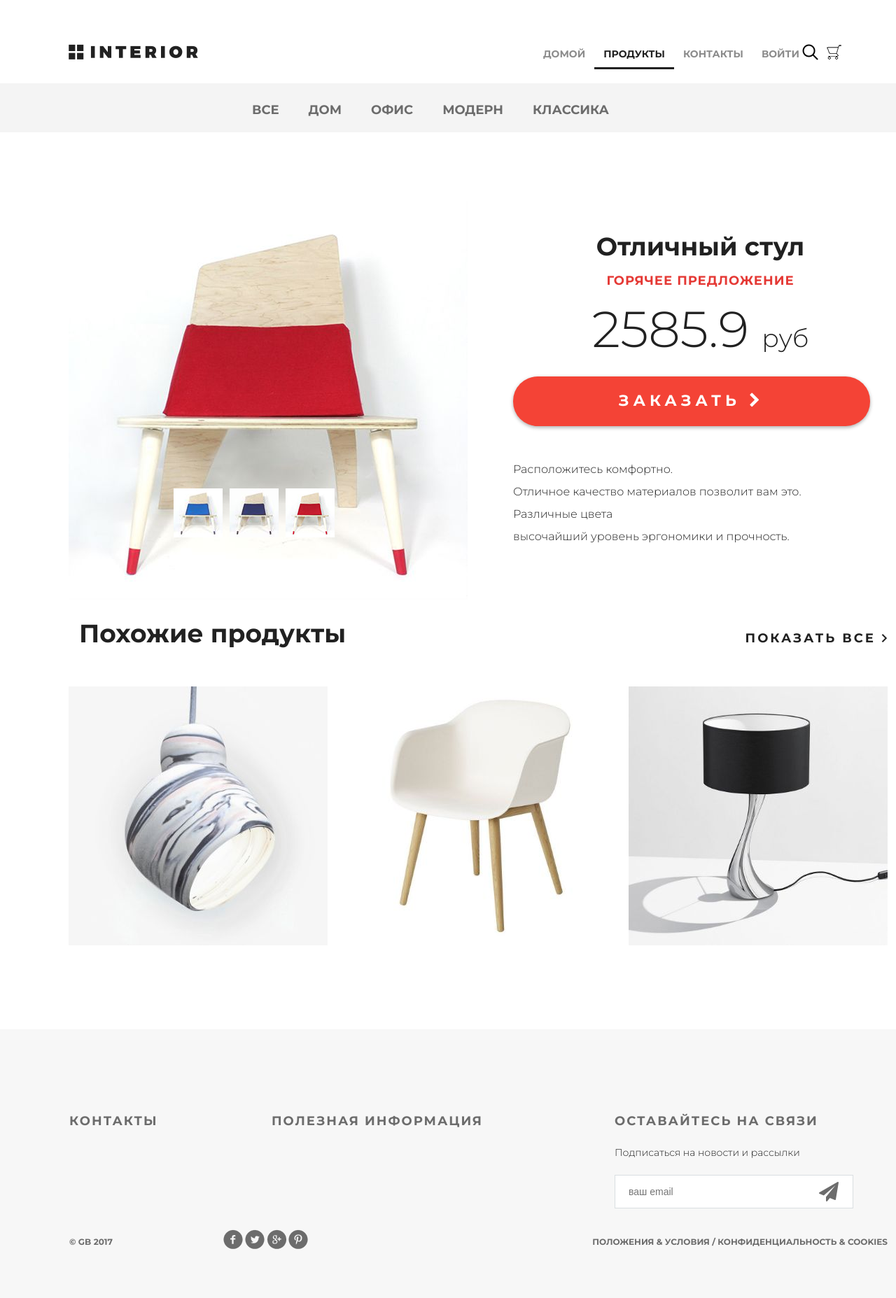
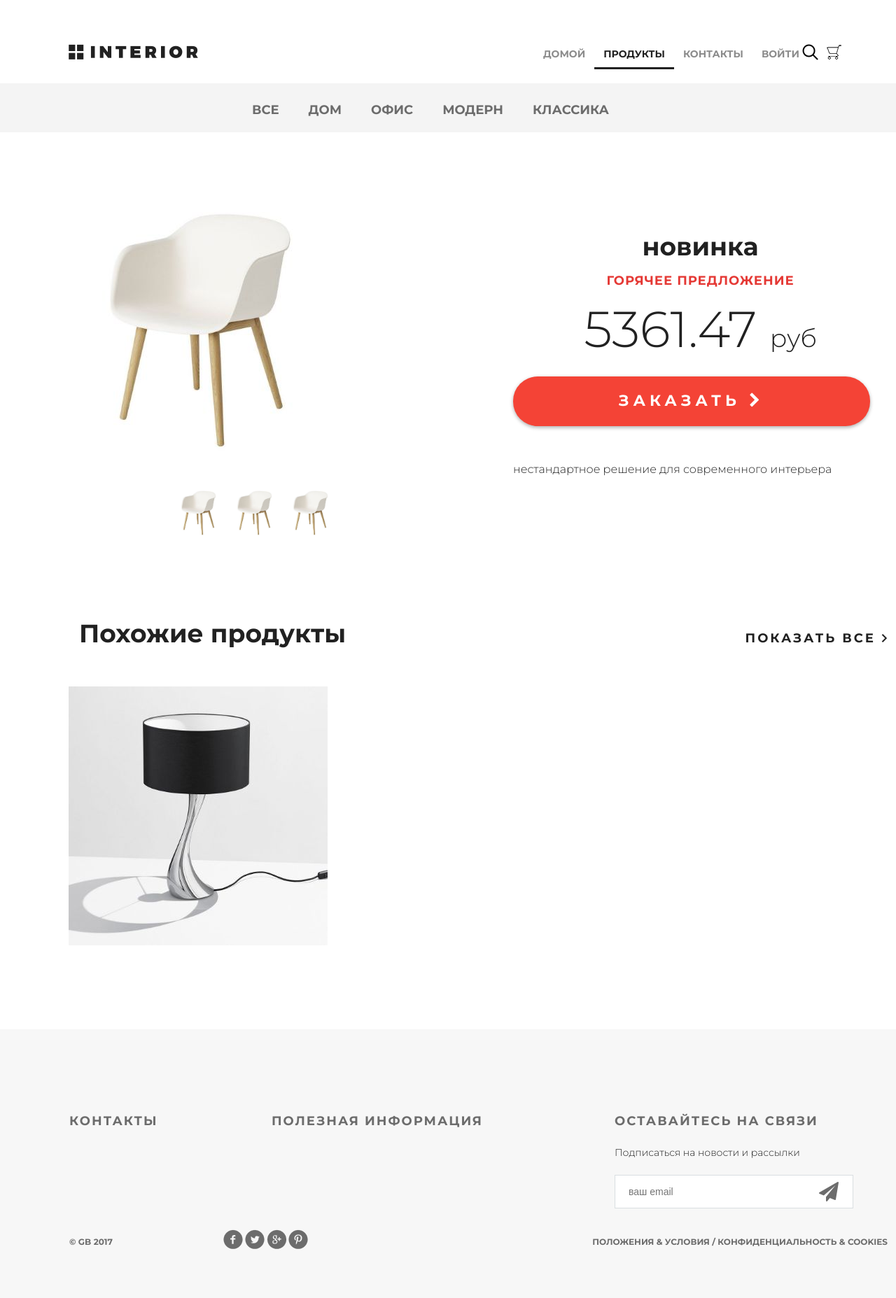
Before and after one commit to iizakharov/geekshop2, a Django app: page /products/ in a window 1280 px wide; the page is wider, and only the part inside the window is pictured. Shown: that part at 70% size. Run offline with Django 3.2, Linux system fonts and the light colour scheme; data comes from the database, SQL or seed files in the repository; both versions use the stored data as it was after the commit.

Commit message:
lesson 6:     - basket methods     - hot_product

```diff
--- a/basketapp/views.py
+++ b/basketapp/views.py
@@ -9,7 +9,6 @@ def index(request):
 def add(request, pk):
     product = get_object_or_404(Product, pk=pk)
     basket = Basket.objects.filter(user=request.user, product=product).first()
-    # basket = request.user.basket.filter(product=product).first()
 
     if not basket:
         basket = Basket(user=request.user, product=product)
--- a/mainapp/templates/mainapp/products.html
+++ b/mainapp/templates/mainapp/products.html
@@ -12,21 +12,21 @@
 		<div class="details-products">
 			<div class="details-slider">
 				<div class="slider-product">
-					<img src="/static/img/slider1.jpg">
+					<img src="/media/{{ hot_product.image }}">
 				</div>
 				<div class="slider-control">
 					<div class="block">
-						<a href="#"><img src="/static/img/controll.jpg" alt="">
+						<a href="#"><img src="/media/{{ hot_product.image }}" alt="">
 							<div class="text"></div>
 						</a>
 					</div>
 					<div class="block">
-						<a href="#"><img src="/static/img/controll1.jpg" alt="">
+						<a href="#"><img src="/media/{{ hot_product.image }}" alt="">
 							<div class="text"></div>
 						</a>
 					</div>
 					<div class="block">
-						<a href="#"><img src="/static/img/controll2.jpg" alt="">
+						<a href="#"><img src="/media/{{ hot_product.image }}" alt="">
 							<div class="text"></div>
 						</a>
 					</div>
@@ -34,19 +34,14 @@
 			</div>
 
 			<div class="description">
-				<h3 class="big-bold">Отличный стул</h3>
+				<h3 class="big-bold">{{ hot_product.name }}</h3>
 				<h3 class="red">горячее предложение</h3>
-				<p class="price"> 2585.9 <span>руб</span></p>
-				<a href="#" class="red-button">
+				<p class="price"> {{ hot_product.price }} <span>руб</span></p>
+				<a href="{% url 'basket:add' hot_product.pk %}" class="red-button">
 					заказать <i class="fa fa-chevron-right" aria-hidden="true"></i>
 				</a>
 				<div class="description-text">
-					<p>Расположитесь комфортно.</p>
-					<p>Отличное качество материалов
-					позволит вам это.</p>
-					<p>Различные цвета</p>
-					<p>высочайший уровень
-					эргономики и прочность.</p>
+					{{ hot_product.description }}
 				</div>
 			</div>
 		</div>
@@ -56,43 +51,19 @@
 				<h2>Похожие продукты</h2>
 				<a class="explore" href="#">показать все <img src="/static/img/arrow.png" alt=""></a>
 			</div>
-			<!--{#% for object in products %#}-->
-				<!--<div>-->
-					<!--<div>{{object.name}}</div>-->
-					<!--<img src="/media/{{object.image}}" width="200px">-->
-					<!--&lt;!&ndash;<img src="{#{object.image.url}#}" width="200px">&ndash;&gt;-->
-				<!--</div>-->
-			<!--{#% endfor %#}-->
 
 			<div class="related-products clearfix">
+				{% for item in same_products %}
                     <div class="block">
-					<a href="#"><img src="/static/img/product-11.jpg" alt="">
+                        <a href="#"><img src="/media/{{ item.image }}" alt="">
                             <div class="text">
                                 <img src="/static/img/icon-hover.png" alt="img">
-							<h4>Стул повышенного качества</h4>
-							<p>Не оторваться. </p>
+                                <h4>{{ item.name }}</h4>
+                                <p>{{ item.short_desc }}</p>
                             </div>
                         </a>
                     </div>
-				<div class="block">
-					<a href="#"><img src="/static/img/product-21.jpg" alt="">
-						<div class="text">
-							<img src="/static/img/icon-hover.png" alt="img">
-							<h4>Стул повышенного качества</h4>
-							<p>Не оторваться. </p>
-						</div>
-					</a>
-				</div>
-				<div class="block">
-					<a href="#"><img src="/static/img/product-31.jpg" alt="">
-						<div class="text">
-							<img src="/static/img/icon-hover.png" alt="img">
-							<h4>Стул повышенного качества</h4>
-							<p>Не оторваться. </p>
-						</div>
-					</a>
-				</div>
-
+                {% endfor %}
 			</div>
 		</div>
 	</div>
--- a/mainapp/views.py
+++ b/mainapp/views.py
@@ -2,6 +2,7 @@ from django.shortcuts import render, HttpResponseRedirect, get_object_or_404
 from mainapp.models import ProductCategory, Product
 from basketapp.models import Basket
 from django.urls import reverse
+import random
 
 
 def get_basket(request):
@@ -9,6 +10,14 @@ def get_basket(request):
         return request.user.basket.all()
     else:
         return []
+
+
+def get_hot_product():
+    return random.choice(Product.objects.all())
+
+
+def get_same_products(hot_product):
+    return hot_product.category.product_set.exclude(pk=hot_product.pk)
 
 
 def index(request):
@@ -21,11 +30,14 @@ def index(request):
 
 def products(request):
     links_menu = ProductCategory.objects.all()
-    products = Product.objects.all()
+
+    hot_product = get_hot_product()
+    same_products = get_same_products(hot_product)
 
     context = {
         'page_title': 'каталог',
-        'products': products,
+        'hot_product': hot_product,
+        'same_products': same_products,
         'links_menu': links_menu,
         'basket': get_basket(request),
     }
```
Also changed, not shown: db.sqlite3. Lines whose indentation alone changed are shown as unchanged.
